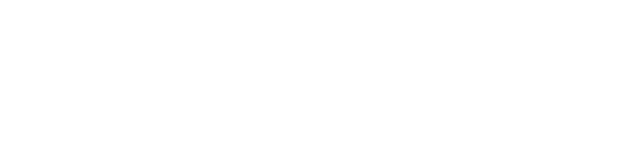
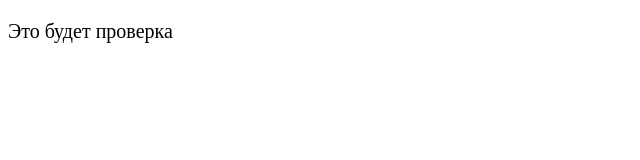
Before and after one commit to AndreiMarozau/rsschool-cv-stage0, a plain HTML site: page index.html in a window 1280 px wide. Shown: the whole page, without its empty margins (0-640 px from the left). Drawn offline with Linux system fonts and the light colour scheme.

Commit message:
feat: edit to index.html

```diff
--- a/index.html
+++ b/index.html
@@ -4,9 +4,11 @@
     <meta charset="UTF-8">
     <meta http-equiv="X-UA-Compatible" content="IE=edge">
     <meta name="viewport" content="width=device-width, initial-scale=1.0">
+    <link rel="stylesheet" href="style.css">
     <title>Document</title>
 </head>
 <body>
-
+    <p class="example">Это будет проверка</p>
+    <img="https://avatars.githubusercontent.com/u/51135946?v=4" alt="Andrew">
 </body>
 </html>
--- a/style.css
+++ b/style.css
@@ -1,3 +1,4 @@
-.class {
-
+.example {
+font-size: 20px;
+font-style: bold;
 }
```
